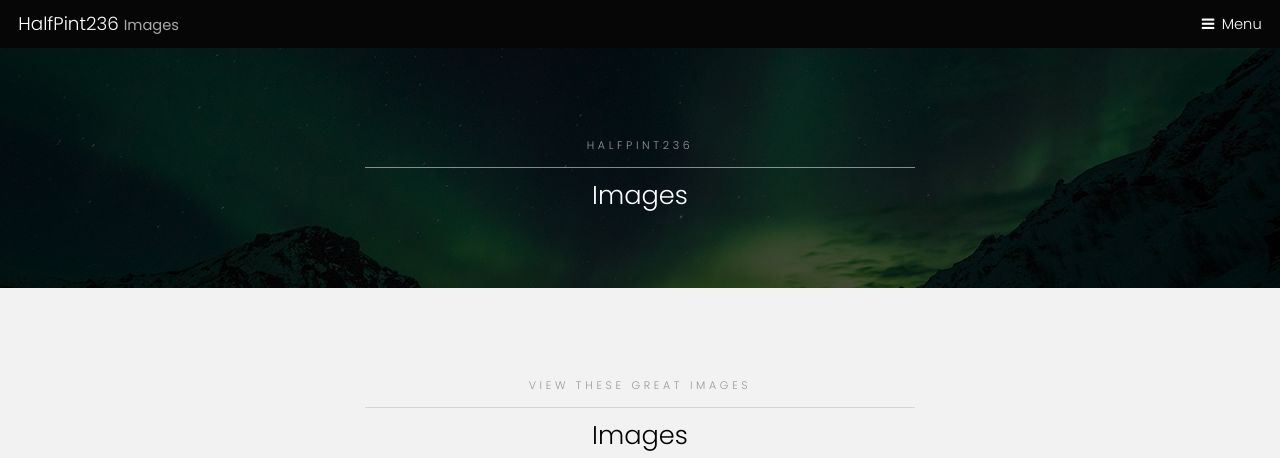
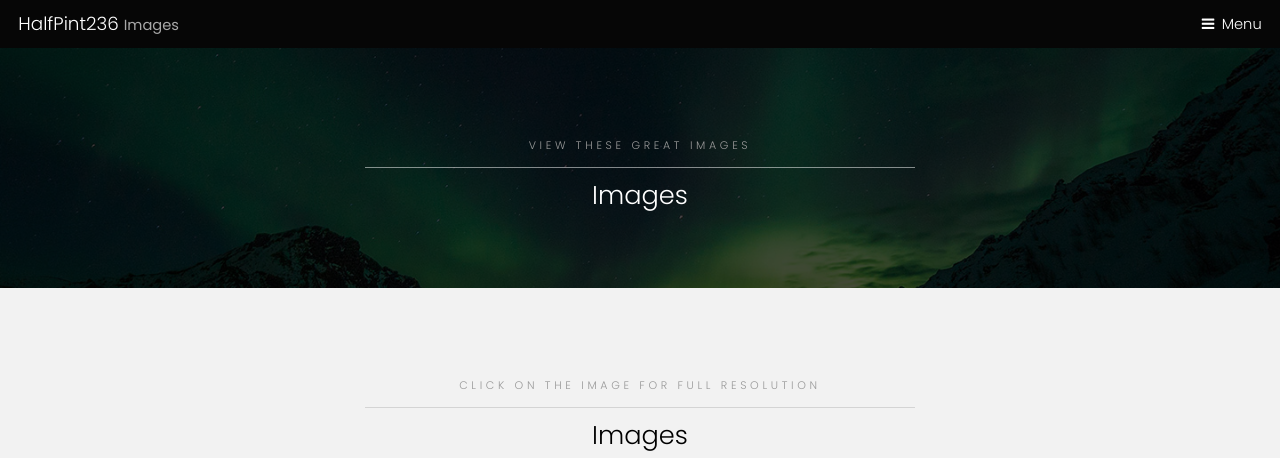
Before and after one commit to saucetweet/YTweb, a plain HTML site: page Images.html in a window 1280 px wide. Shown: the top 458 px of the page. Drawn offline with Linux system fonts and the light colour scheme.

Commit message:
Updated Image Page Header

```diff
--- a/Images.html
+++ b/Images.html
@@ -35,7 +35,7 @@
 			<section id="One" class="wrapper style3">
 				<div class="inner">
 					<header class="align-center">
-						<p>HalfPint236</p>
+						<p>View These Great Images</p>
 						<h2>Images</h2>
 					</header>
 				</div>
@@ -45,7 +45,7 @@
 			<section id="three" class="wrapper style2">
 				<div class="inner">
 					<header class="align-center">
-						<p class="special">View These Great Images</p>
+						<p class="special">Click on the Image For Full Resolution </p>
 						<h2>Images</h2>
 					</header>
 					<div class="gallery">
```
